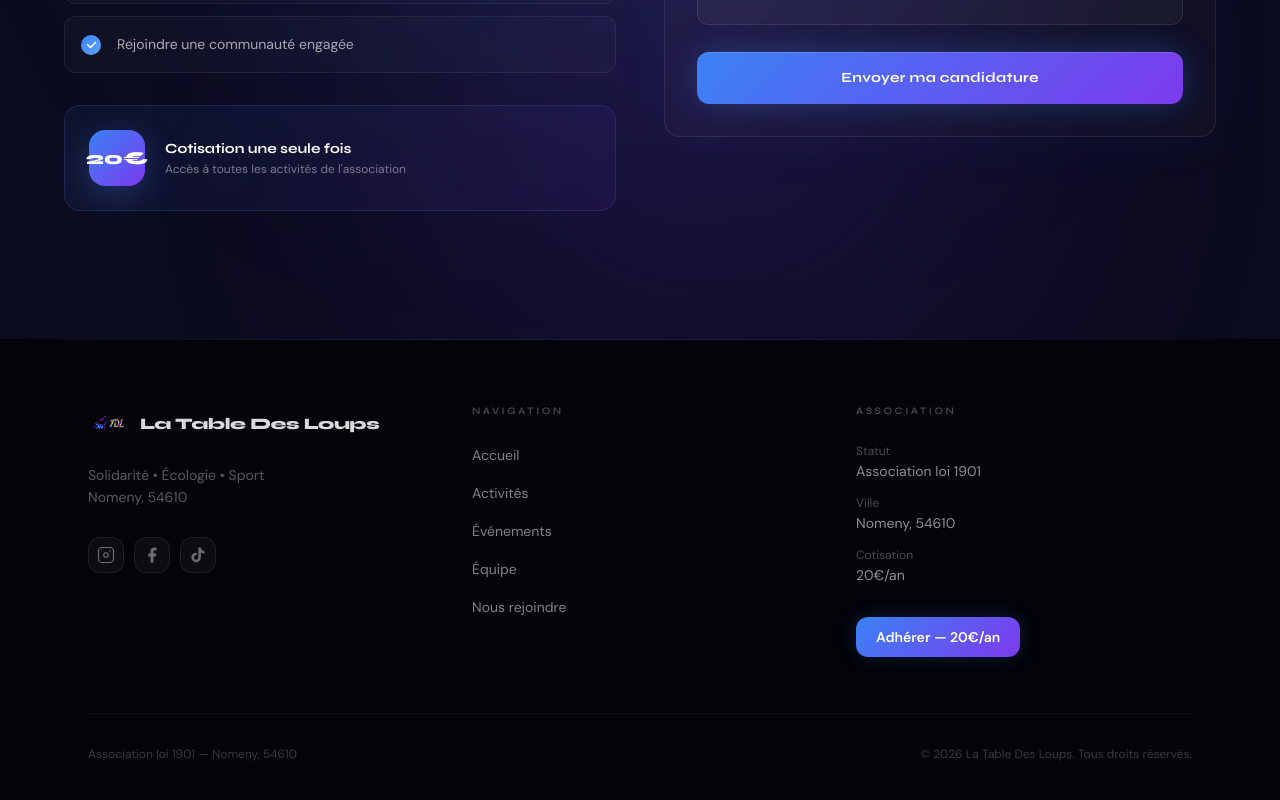
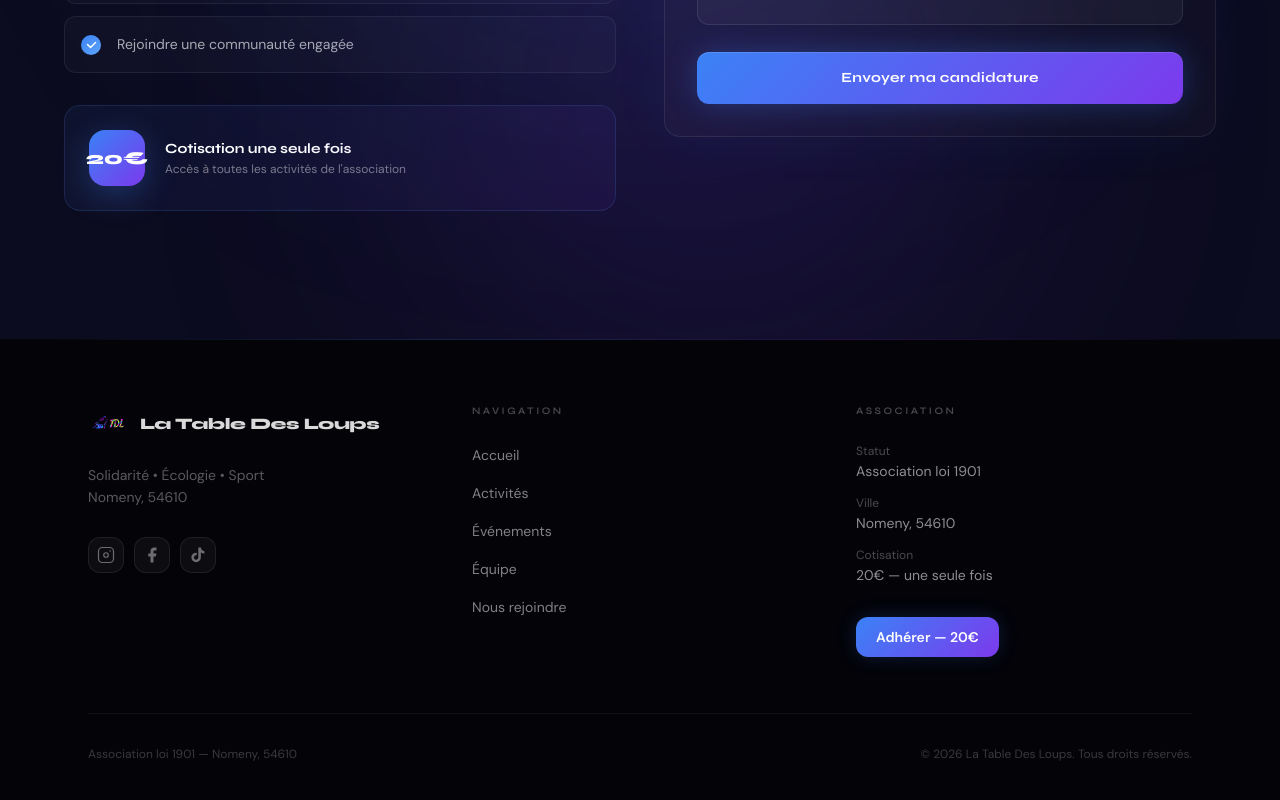
Before and after one commit to Corentincode07/table-des-loups, a Next.js app: page / in a window 1280 px wide. Shown: the part 4955-5755 px from the top of the page. Built offline with nearby package versions, Linux system fonts and the light colour scheme.

Commit message:
fix 20€ footer

```diff
--- a/components/Footer.tsx
+++ b/components/Footer.tsx
@@ -135,7 +135,7 @@ export default function Footer() {
               {[
                 { label: "Statut", value: siteConfig.loi },
                 { label: "Ville", value: siteConfig.location },
-                { label: "Cotisation", value: siteConfig.cotisation },
+                { label: "Cotisation", value: "20€ — une seule fois" },
               ].map(({ label, value }) => (
                 <div key={label}>
                   <p className="text-white/28 text-xs mb-0.5">{label}</p>
@@ -152,7 +152,7 @@ export default function Footer() {
                 boxShadow: "0 0 20px rgba(59,130,246,0.2)",
               }}
             >
-              Adhérer — 20€/an
+              Adhérer — 20€
             </a>
           </div>
         </div>
```
